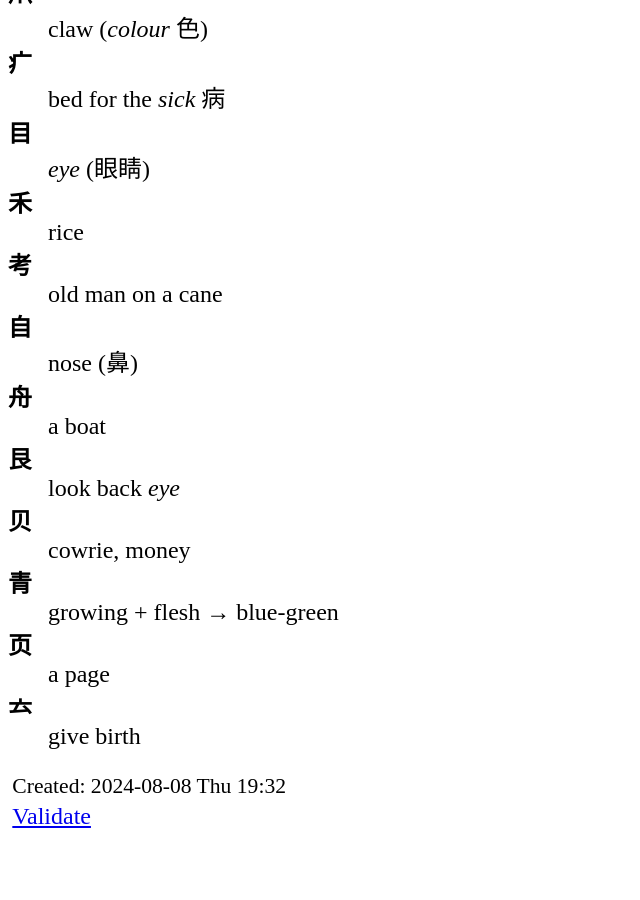
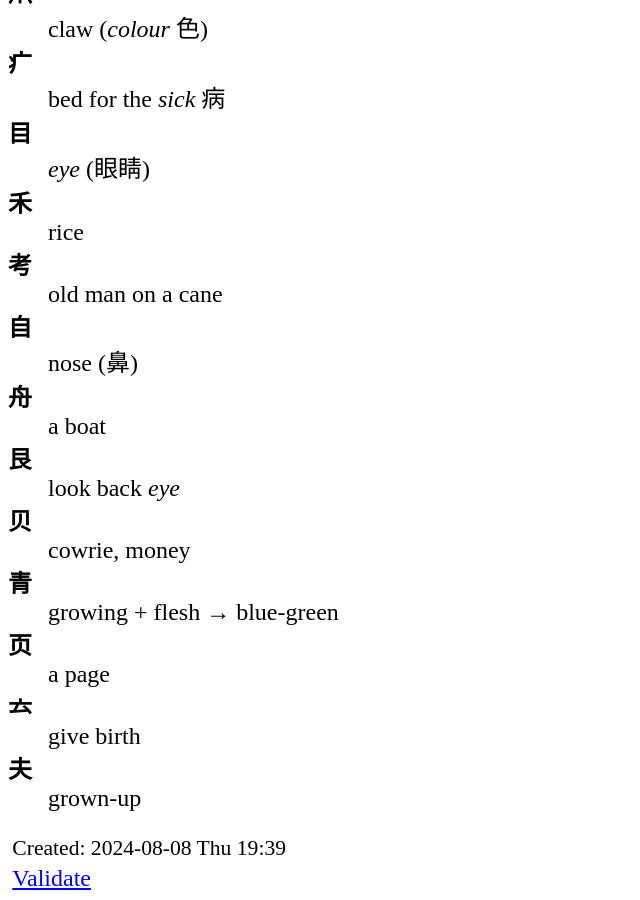
Before and after one commit to ssharoff/ssharoff.github.io, a Jekyll site: the page travel/chinese-phrasebook.html, which Jekyll copies as it is, in a window 1280 px wide and 900 px high, scrolled down 11508 px. Shown: the whole window, without its empty margins (0-640 px from the left). Built offline with Jekyll 4.4.1, drawn with Linux system fonts in a browser that asks for light colours; before the commit the page ends 12346 px from its top, so only the background shows below that.

Commit message:
grown-up

```diff
--- a/travel/chinese-phrasebook.html
+++ b/travel/chinese-phrasebook.html
@@ -3,7 +3,7 @@
 "http://www.w3.org/TR/xhtml1/DTD/xhtml1-strict.dtd">
 <html xmlns="http://www.w3.org/1999/xhtml" lang="en" xml:lang="en">
 <head>
-<!-- 2024-08-08 Thu 19:32 -->
+<!-- 2024-08-08 Thu 19:39 -->
 <meta http-equiv="Content-Type" content="text/html;charset=utf-8" />
 <meta name="viewport" content="width=device-width, initial-scale=1" />
 <title>Разговорник китайский</title>
@@ -219,8 +219,8 @@
 <body>
 <div id="content">
 <h1 class="title">Разговорник китайский</h1>
-<div id="outline-container-org85fcfd6" class="outline-2">
-<h2 id="org85fcfd6"><span class="section-number-2">1</span> Коммуникация</h2>
+<div id="outline-container-org0b1bc78" class="outline-2">
+<h2 id="org0b1bc78"><span class="section-number-2">1</span> Коммуникация</h2>
 <div class="outline-text-2" id="text-1">
 <dl class="org-dl">
 <dt>до свида́ния</dt><dd>再见 zàijiàn</dd>
@@ -249,8 +249,8 @@
 </div>
 </div>
 
-<div id="outline-container-org8ec9b1e" class="outline-2">
-<h2 id="org8ec9b1e"><span class="section-number-2">2</span> Вопросы</h2>
+<div id="outline-container-org877b239" class="outline-2">
+<h2 id="org877b239"><span class="section-number-2">2</span> Вопросы</h2>
 <div class="outline-text-2" id="text-2">
 <dl class="org-dl">
 <dt>где?</dt><dd>在哪里？ zài nǎlǐ?</dd>
@@ -263,12 +263,12 @@
 </dl>
 </div>
 </div>
-<div id="outline-container-org0931295" class="outline-2">
-<h2 id="org0931295"><span class="section-number-2">3</span> Еда</h2>
+<div id="outline-container-org74bb235" class="outline-2">
+<h2 id="org74bb235"><span class="section-number-2">3</span> Еда</h2>
 <div class="outline-text-2" id="text-3">
 </div>
-<div id="outline-container-org53a4d09" class="outline-3">
-<h3 id="org53a4d09"><span class="section-number-3">3.1</span> Питьё</h3>
+<div id="outline-container-orge567495" class="outline-3">
+<h3 id="orge567495"><span class="section-number-3">3.1</span> Питьё</h3>
 <div class="outline-text-3" id="text-3-1">
 <dl class="org-dl">
 <dt>буты́лка</dt><dd>瓶子 píngzi: 并 side by side + 瓦 earthenware</dd>
@@ -284,8 +284,8 @@
 </div>
 </div>
 
-<div id="outline-container-org33730a8" class="outline-3">
-<h3 id="org33730a8"><span class="section-number-3">3.2</span> Ресторан</h3>
+<div id="outline-container-orgca55600" class="outline-3">
+<h3 id="orgca55600"><span class="section-number-3">3.2</span> Ресторан</h3>
 <div class="outline-text-3" id="text-3-2">
 <dl class="org-dl">
 <dt>Очень вкусно</dt><dd>非常好吃   fēicháng hào chī</dd>
@@ -335,8 +335,8 @@
 </div>
 </div>
 
-<div id="outline-container-org497979a" class="outline-3">
-<h3 id="org497979a"><span class="section-number-3">3.3</span> Фрукты и овощи</h3>
+<div id="outline-container-org8efc667" class="outline-3">
+<h3 id="org8efc667"><span class="section-number-3">3.3</span> Фрукты и овощи</h3>
 <div class="outline-text-3" id="text-3-3">
 <dl class="org-dl">
 <dt>арбу́з</dt><dd>西瓜   xīguā</dd>
@@ -365,8 +365,8 @@
 </div>
 </div>
 
-<div id="outline-container-orgd6b22db" class="outline-2">
-<h2 id="orgd6b22db"><span class="section-number-2">4</span> Магазин</h2>
+<div id="outline-container-org47cd249" class="outline-2">
+<h2 id="org47cd249"><span class="section-number-2">4</span> Магазин</h2>
 <div class="outline-text-2" id="text-4">
 <dl class="org-dl">
 <dt>дешево</dt><dd>便宜     piányí</dd>
@@ -380,8 +380,8 @@
 </div>
 </div>
 
-<div id="outline-container-org4f7479a" class="outline-2">
-<h2 id="org4f7479a"><span class="section-number-2">5</span> Размер</h2>
+<div id="outline-container-org9f99ba8" class="outline-2">
+<h2 id="org9f99ba8"><span class="section-number-2">5</span> Размер</h2>
 <div class="outline-text-2" id="text-5">
 <dl class="org-dl">
 <dt>больше</dt><dd></dd>
@@ -407,8 +407,8 @@
 </div>
 </div>
 
-<div id="outline-container-org4db74d6" class="outline-2">
-<h2 id="org4db74d6"><span class="section-number-2">6</span> Город</h2>
+<div id="outline-container-orgf9c10b5" class="outline-2">
+<h2 id="orgf9c10b5"><span class="section-number-2">6</span> Город</h2>
 <div class="outline-text-2" id="text-6">
 <dl class="org-dl">
 <dt>банкома́т</dt><dd>自动提款机 zìdòng tí kuǎn jī:</dd>
@@ -420,8 +420,8 @@
 </dl>
 </div>
 </div>
-<div id="outline-container-org6c32189" class="outline-2">
-<h2 id="org6c32189"><span class="section-number-2">7</span> Время</h2>
+<div id="outline-container-org8979720" class="outline-2">
+<h2 id="org8979720"><span class="section-number-2">7</span> Время</h2>
 <div class="outline-text-2" id="text-7">
 <dl class="org-dl">
 <dt>вечер</dt><dd></dd>
@@ -482,8 +482,8 @@
 </dl>
 </div>
 </div>
-<div id="outline-container-org9204ef4" class="outline-2">
-<h2 id="org9204ef4"><span class="section-number-2">8</span> Транспорт</h2>
+<div id="outline-container-orgcc840ec" class="outline-2">
+<h2 id="orgcc840ec"><span class="section-number-2">8</span> Транспорт</h2>
 <div class="outline-text-2" id="text-8">
 <dl class="org-dl">
 <dt>близко</dt><dd></dd>
@@ -521,8 +521,8 @@
 </div>
 </div>
 
-<div id="outline-container-org3df4f87" class="outline-2">
-<h2 id="org3df4f87"><span class="section-number-2">9</span> Погода</h2>
+<div id="outline-container-orgbc3b3e2" class="outline-2">
+<h2 id="orgbc3b3e2"><span class="section-number-2">9</span> Погода</h2>
 <div class="outline-text-2" id="text-9">
 <dl class="org-dl">
 <dt>бу́ря</dt><dd></dd>
@@ -580,8 +580,8 @@
 </div>
 </div>
 
-<div id="outline-container-orgb791b96" class="outline-2">
-<h2 id="orgb791b96"><span class="section-number-2">10</span> Associations</h2>
+<div id="outline-container-org2da62c5" class="outline-2">
+<h2 id="org2da62c5"><span class="section-number-2">10</span> Associations</h2>
 <div class="outline-text-2" id="text-10">
 <dl class="org-dl">
 <dt>丁</dt><dd>a nail</dd>
@@ -615,12 +615,13 @@
 <dt>青</dt><dd>growing + flesh &rarr; blue-green</dd>
 <dt>页</dt><dd>a page</dd>
 <dt>𠫓</dt><dd>give birth</dd>
+<dt>夫</dt><dd>grown-up</dd>
 </dl>
 </div>
 </div>
 </div>
 <div id="postamble" class="status">
-<p class="date">Created: 2024-08-08 Thu 19:32</p>
+<p class="date">Created: 2024-08-08 Thu 19:39</p>
 <p class="validation"><a href="https://validator.w3.org/check?uri=referer">Validate</a></p>
 </div>
 </body>
--- a/travel/chinese-phrasebook.org
+++ b/travel/chinese-phrasebook.org
@@ -267,5 +267,6 @@
  + 青 :: growing + flesh \to blue-green
  + 页 :: a page
  + 𠫓 :: give birth
+ + 夫 :: grown-up
 
 #+LATEX: \end{multicols}
```
